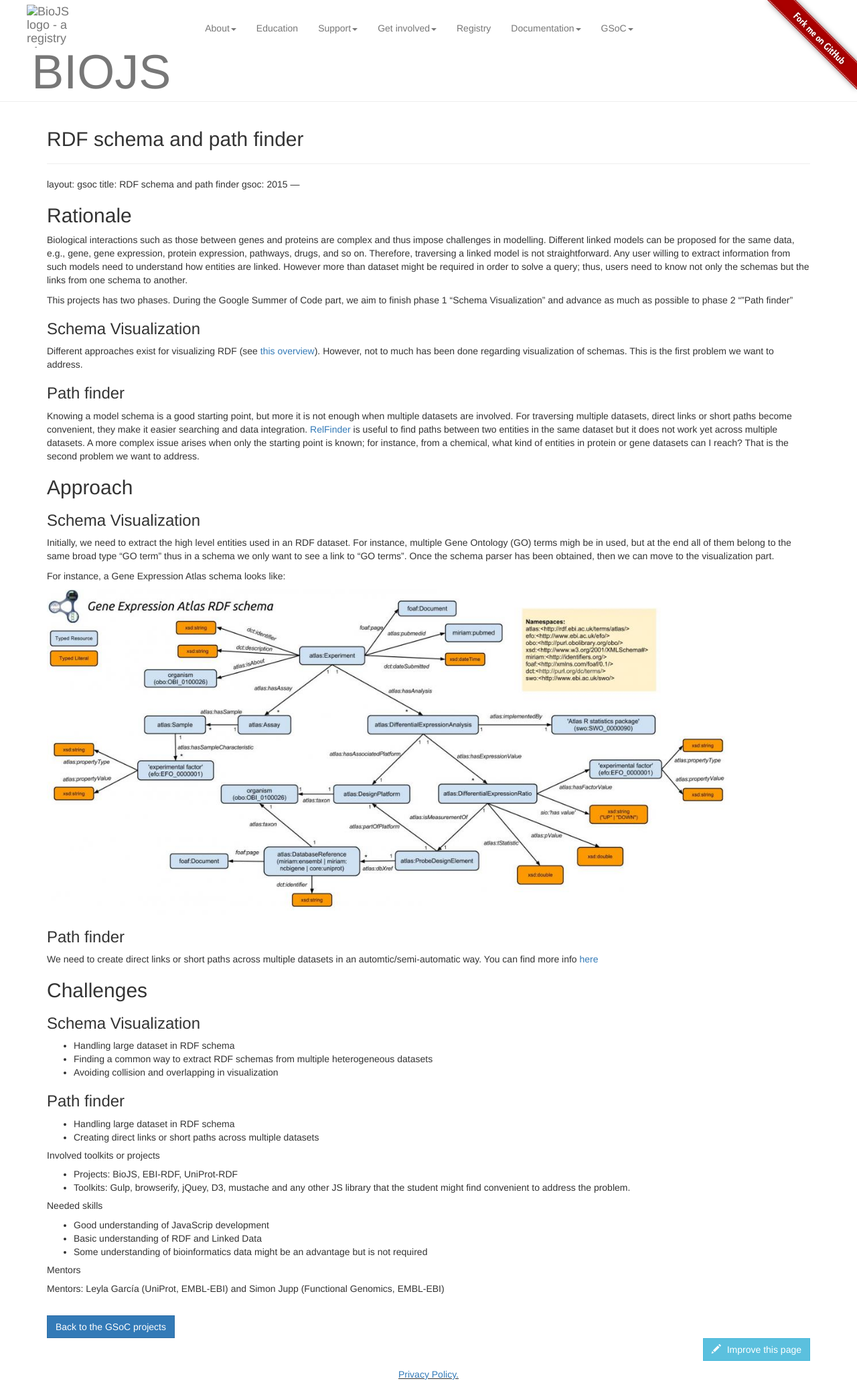
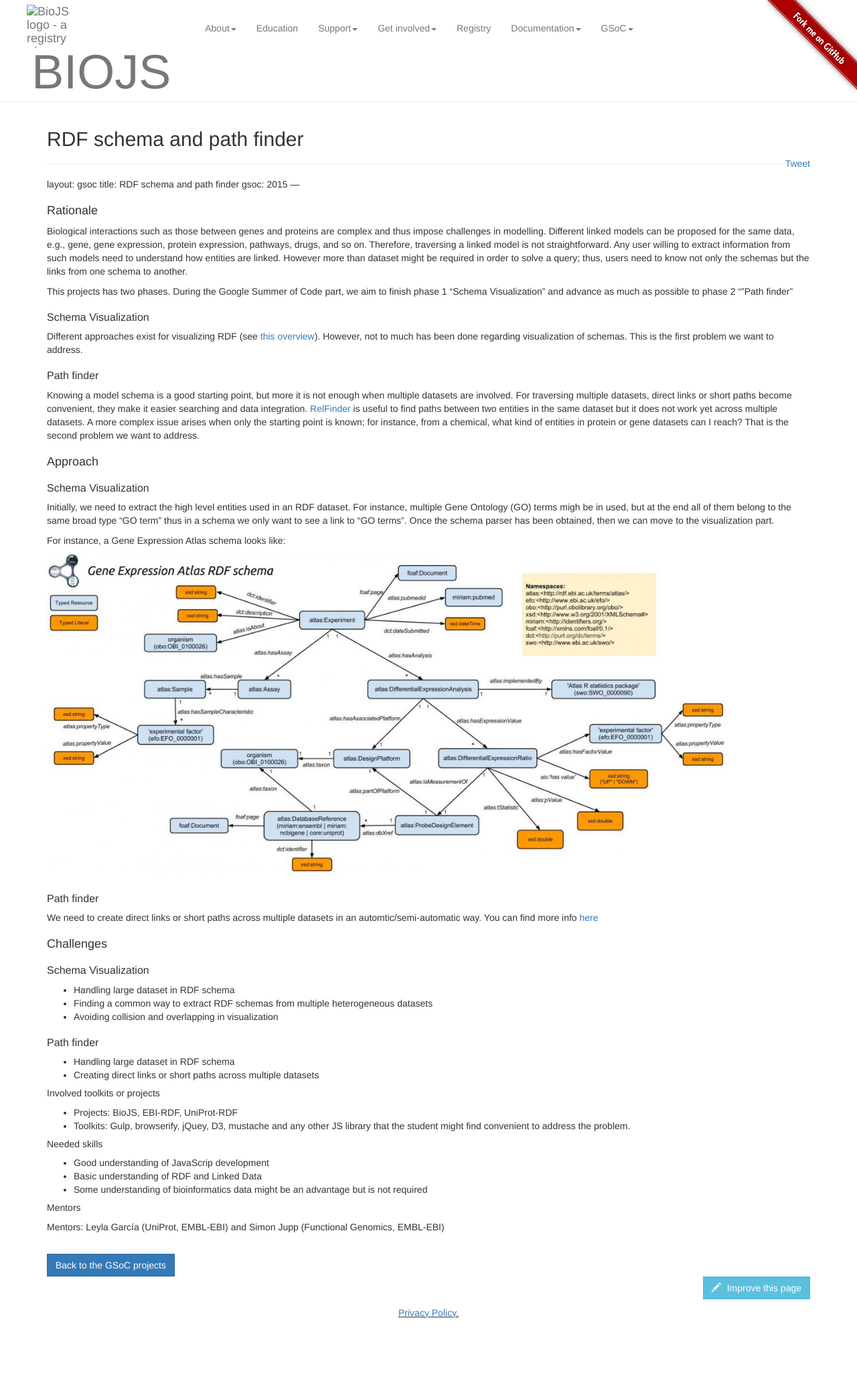
Before and after one commit to biojs/biojs.net, a Jekyll site: the page built from gsoc/2015/projects/rdf_scheme.md, in a window 1280 px wide. Shown: the whole page at 67% size. Built offline with Jekyll 4.4.1, drawn with Linux system fonts in a browser that asks for light colours; nearby versions of some CDN libraries; comment, search, counter and statistics services are not loaded; after the commit the page ends 1970 px from its top, so only the background shows below that.

Commit message:
adjusted css font size for the single view

```diff
--- a/_layouts/container.html
+++ b/_layouts/container.html
@@ -4,6 +4,7 @@
 <div class="container">
 
 	<h2>{{ page.title }}</h2>
+
 	<div class="static-content">
 		{{ content }}
 	</div>
--- a/_layouts/gsoc.html
+++ b/_layouts/gsoc.html
@@ -1,13 +1,36 @@
 ---
 layout: default
 ---
+
+<style>
+.adj-header h1{
+    font-size: 24px;
+}
+.adj-header h2{
+    font-size: 18px;
+}
+.adj-header h3{
+    font-size: 16px;
+}
+.adj-header h4{
+    font-size: 14px;
+}
+</style>
 
 <div class="container">
 
 	<h2>{{ page.title }}</h2>
 
 
-	<div class="static-content">
+	<div class="pull-right">
+		<a href="https://twitter.com/share" class="twitter-share-button">Tweet</a>
+		<script>!function(d,s,id){var js,fjs=d.getElementsByTagName(s)[0],p=/^http:/.test(d.location)?'http':'https';if(!d.getElementById(id)){js=d.createElement(s);js.id=id;js.src=p+'://platform.twitter.com/widgets.js';fjs.parentNode.insertBefore(js,fjs);}}(document, 'script', 'twitter-wjs');</script>
+
+		<script type="text/javascript" src="https://apis.google.com/js/plusone.js"></script>
+		<g:plusone size="medium"></g:plusone>
+	</div>
+
+	<div class="static-content adj-header">
 		{{ content }}
 	</div>
 
```
